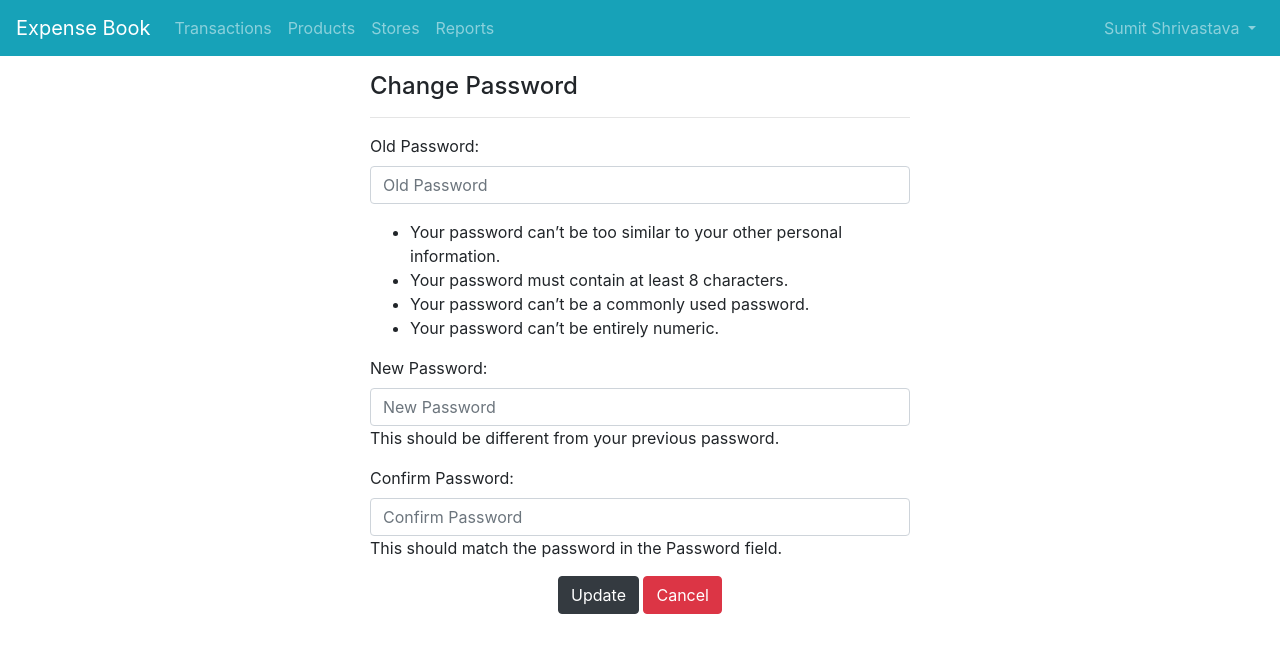
After one commit to c0d3sh3lf/monthly_book, a Django app: page /change_password/ in a window 1280 px wide. The commit adds this page. Shown: the top 653 px of the page. Run offline with Django 3.2, Linux system fonts and the light colour scheme; a user stored in the database is signed in; some libraries are stand-ins or nearby versions.

```diff
--- a/monthly_book/mbook/forms.py
+++ b/monthly_book/mbook/forms.py
@@ -1,6 +1,6 @@
 from django import forms
-# from django.contrib.auth.models import User
-# from django.contrib.auth.forms import UserCreationForm, PasswordChangeForm, UserChangeForm
+from django.contrib.auth.models import User
+from django.contrib.auth.forms import UserCreationForm, PasswordChangeForm, UserChangeForm
 from django.forms import fields, widgets
 from django.forms.models import ModelForm
 from .models import Stores, Products, Transactions
@@ -190,3 +190,35 @@ class AddTransactionForm(forms.ModelForm):
         if commit:
             txn.save()
         return txn
+
+
+class UserPasswordChangeForm(PasswordChangeForm):
+    old_password = forms.CharField(required=True, widget=forms.PasswordInput(attrs={
+        'class':'form-control',
+        'placeholder':'Old Password'
+    }), help_text="<ul><li>Your password can’t be too similar to your other personal information.</li><li>Your password must contain at least 8 characters.</li><li>Your password can’t be a commonly used password.</li><li>Your password can’t be entirely numeric.</li></ul>",
+    label="Old Password")
+
+    new_password1 = forms.CharField(required=True, widget=forms.PasswordInput(attrs={
+        'class':'form-control',
+        'placeholder':'New Password'
+    }), help_text="This should be different from your previous password.",
+    label="New  Password")
+
+    new_password2 = forms.CharField(required=True, widget=forms.PasswordInput(attrs={
+        'class':'form-control',
+        'placeholder':'Confirm Password'
+    }), help_text="This should match the password in the Password field.",
+    label="Confirm  Password")
+
+    class Meta:
+        model = User
+        fields = ('old_password', 'new_password1', 'new_password2')
+
+    def save(self, commit=True):
+        user = super(UserPasswordChangeForm, self).save(commit=False)
+
+        if commit:
+            user.save()
+
+        return user
--- a/monthly_book/mbook/templates/base.html
+++ b/monthly_book/mbook/templates/base.html
@@ -162,7 +162,7 @@
                                 <div class="dropdown-divider"></div>
                             {% endif %}
                             <!-- <a class = "dropdown-item" href="#"><i class="zmdi zmdi-settings"></i> Profile Settings</a> -->
-                            <a class = "dropdown-item" href="#"><i class="zmdi zmdi-lock"></i> Change Password</a>
+                            <a class = "dropdown-item" href="{% url 'mbook:change_password' %}"><i class="zmdi zmdi-lock"></i> Change Password</a>
                             <a class = "dropdown-item" href="{% url 'mbook:logout' %}"><i class="zmdi zmdi-power"></i> Logout</a>
                         </div>
                     </li>
--- /dev/null
+++ b/monthly_book/mbook/templates/change_password.html
@@ -0,0 +1,23 @@
+{% extends 'base.html' %}
+
+{% block title %}
+Monthly Book - Change Password
+{% endblock title %}
+
+{% block body %}
+    <div class="container mt-3">
+        <div class="row">
+            <div class="col-sm-3"></div>
+            <div class="col-sm-6">
+                <h4>Change Password</h4>
+                <hr />
+                <form action="{% url 'mbook:change_password' %}" method="POST">
+                    {% csrf_token %}
+                    {{ form_password.as_p }}
+                    <center><button type="submit" class = "btn btn-dark ">Update</button> <a href="{% url 'mbook:index' %}" class = "btn btn-danger">Cancel</a></center>
+                </form>
+            </div>
+            <div class="col-sm-3"></div>
+        </div>
+    </div>
+{% endblock body %}
--- a/monthly_book/mbook/urls.py
+++ b/monthly_book/mbook/urls.py
@@ -6,6 +6,7 @@ urlpatterns = [
     path('', views.index, name="index"),
     path('login/', views.user_login, name="login"),
     path('logout/', views.user_logout, name="logout"),
+    path('change_password/', views.change_password, name="change_password"),
     path('stores/', views.list_stores, name="stores"),
     path('add_store/', views.add_store, name="add_store"),
     path('update_store/<int:id>/', views.update_store, name="update_store"),
--- a/monthly_book/mbook/views.py
+++ b/monthly_book/mbook/views.py
@@ -14,13 +14,13 @@ from barcode.writer import ImageWriter
 from io import BytesIO
 from reportlab.lib.pagesizes import A4, landscape
 from reportlab.lib import colors
-from reportlab.platypus import SimpleDocTemplate, Table, TableStyle, PageBreak
-from reportlab.lib.styles import ParagraphStyle
-from reportlab.lib.units import inch
+from reportlab.platypus import SimpleDocTemplate, Table, TableStyle, PageBreak, Paragraph
+from reportlab.lib.styles import ParagraphStyle, getSampleStyleSheet
+from reportlab.lib.units import inch, cm
 
 # Application Imports
 from .models import Stores, Products, Transactions
-from .forms import AddStoreForm, AddProductForm, AddTransactionForm
+from .forms import AddStoreForm, AddProductForm, AddTransactionForm, UserPasswordChangeForm
 
 
 # Error Success function
@@ -505,13 +505,13 @@ def generate_list_pdf(request):
         ]
 
         c_data = []
-        cosmetic_regular_items = Products.objects.filter(product_is_extra=False, product_type__in = ["CSM", "HLD"])
+        cosmetic_regular_items = Products.objects.filter(product_is_extra=False, product_type__in = ["CSM", "HLD"]).order_by('product_type')
         cosmetic_item_count = len(cosmetic_regular_items)
         counter = 1
         if cosmetic_item_count > 0:
             for cosmetic_counter in range(0, cosmetic_item_count, 2):
                 if (counter-1) % 29 == 0:
-                    c_data.append(['Sr. No.', 'R', 'P', 'Cosmetic Item', 'Item Qty.', '', 'Sr. No.', 'R', 'P', 'Cosmetic Item', 'Item Qty.'])
+                    c_data.append(['Sr. No.', 'R', 'P', 'Cosmetic / Household Item', 'Item Qty.', '', 'Sr. No.', 'R', 'P', 'Cosmetic / Household Item', 'Item Qty.'])
                     if counter > 1:
                         c_table_style_data.append(('BACKGROUND', (0, counter), (-1, counter), colors.black))
                         c_table_style_data.append(('TEXTCOLOR', (0, counter), (-1, counter), colors.white))
@@ -550,7 +550,8 @@ def gen_month_txn(request):
         ('ALIGN', (0, 1), (0, -1), 'RIGHT'),
         ('BACKGROUND', (0, 0), (-1, 0), colors.black),
         ('TEXTCOLOR', (0, 0), (-1, 0), colors.white),
-        ('LINEABOVE', (0, -1), (-1, -1), 1, colors.black)
+        ('LINEABOVE', (0, -1), (-1, -1), 1, colors.black),
+        ('VALIGN', (0, 0), (-1, -1), 'TOP')
     ])
 
     tStyle_colspan = TableStyle([
@@ -565,6 +566,8 @@ def gen_month_txn(request):
             'PKT': 'P',
             'PCS': 'Pcs.'
     }
+
+    styles = getSampleStyleSheet()
 
     txn_data = []
     txn_count = len(transactions)
@@ -586,7 +589,7 @@ def gen_month_txn(request):
                 f"{counter}.",
                 f"{(transaction.txn_dop).strftime('%b %d, %Y') }",
                 f"{transaction.store.store_name}",
-                f"{transaction.product.product_code} - {transaction.product.product_name}",
+                Paragraph(f"{transaction.product.product_code} - {transaction.product.product_name}", styles["Normal"]),
                 f"{transaction.txn_qty} {unit_dict[transaction.txn_unit]}",
                 "{} {:.2f}".format(transaction.txn_ccy, round(transaction.txn_amount, 2)),
             ])
@@ -604,7 +607,7 @@ def gen_month_txn(request):
             "Grand Total:",
             "{} {:.2f}".format(ccy, total_amount)
         ])
-        txns = Table(txn_data)
+        txns = Table(txn_data, colWidths=[0.59 * inch, 1.08 * inch, 1.28 * inch, 3.25 * inch, 0.60 * inch, 1.10 * inch ])
         txns.setStyle(tStyle)
         elements.append(txns)
     else:
@@ -618,7 +621,7 @@ def gen_month_txn(request):
         ])
 
         txn_data.append(["No Transactions found to list."])
-        txns = Table(txn_data)
+        txns = Table(txn_data, colWidths=[0.59 * inch, 1.08 * inch, 1.28 * inch, 3.25 * inch, 0.60 * inch, 1.10 * inch ])
         txns.setStyle(tStyle)
         txns.setStyle(tStyle_colspan)
         elements.append(txns)
@@ -653,3 +656,32 @@ def user_login(request):
 def user_logout(request):
     logout(request)
     return redirect('mbook:index')
+
+
+@login_required
+def change_password(request):
+    user = request.user
+    if request.method == "POST":
+        form_password = UserPasswordChangeForm(user = user, data=request.POST)
+        print(form_password.errors)
+        if form_password.is_valid():
+            form_password.save()
+            request.session["success"] = "Password Changed Successfully."
+            logout(request)
+            return redirect("mbook:index")
+        else:
+            error = ""
+            if 'old_password' in form_password.errors:
+                error += form_password.errors['old_password'][0]
+            if 'new_password1' in form_password.errors:
+                error += form_password.errors['new_password1'][0]
+            if 'new_password2' in form_password.errors:
+                error += form_password.errors['new_password2'][0]
+            request.session["error"] = error
+            return redirect("mbook:change_password")
+    else:
+        form_password = UserPasswordChangeForm(user=user)
+        args = {}
+        args["form_password"] = form_password
+        (request, args) = view_error_success(request, args)
+        return render(request, "change_password.html", args)
```
